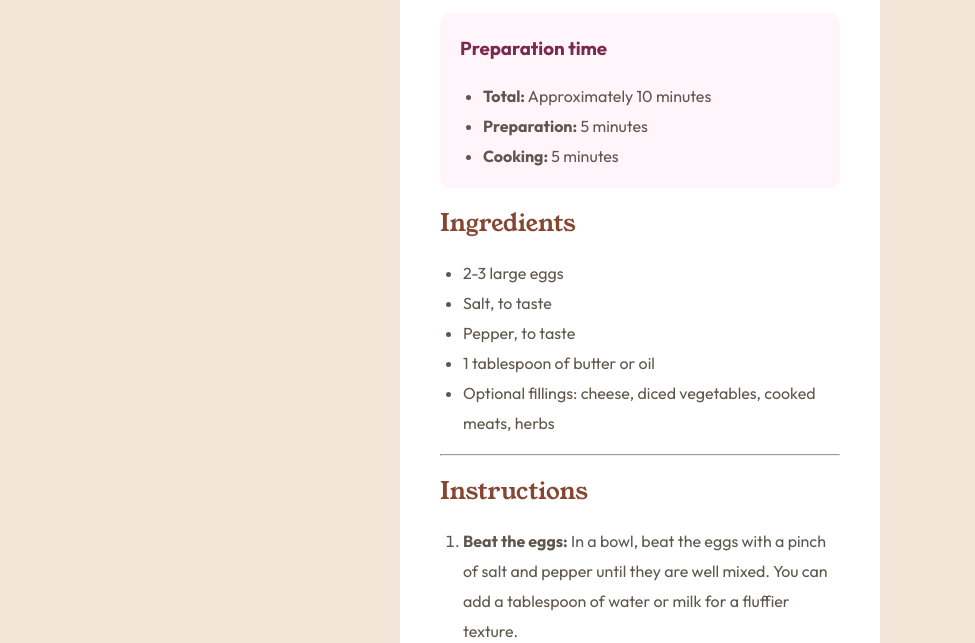
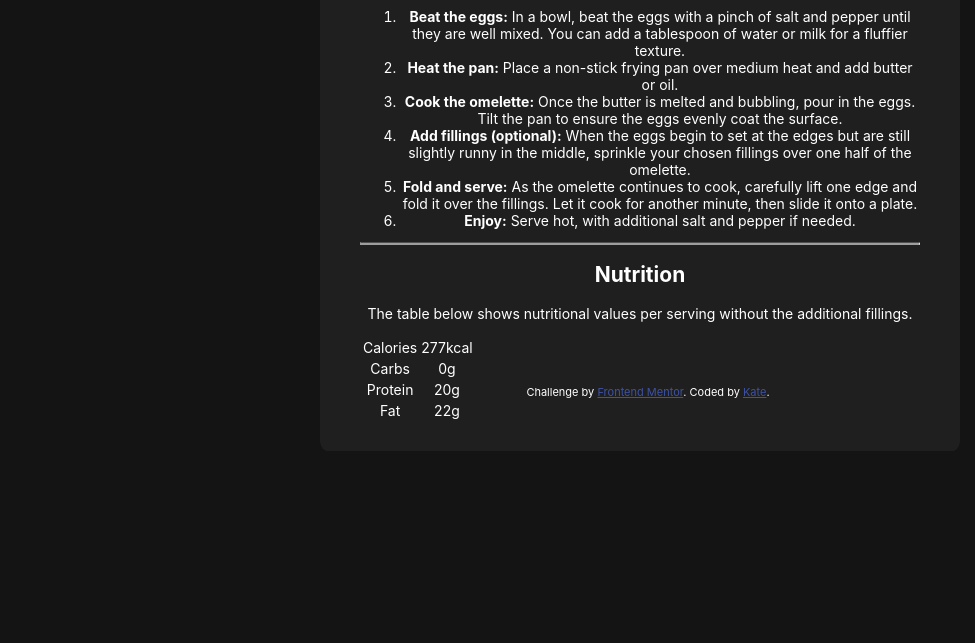
Before and after one commit to kateahn6/recipe-page, a plain HTML site: page index.html in a window 1280 px wide. Shown: the part 409-1052 px from the top of the page, without its empty margins (0-975 px from the left). After the commit the page ends 860 px from the top, so only its background shows below. Drawn offline with Linux system fonts and the light colour scheme.

Commit message:
Add files via upload

```diff
--- a/style.css
+++ b/style.css
@@ -1,98 +1,66 @@
-img{
-    display: block;
-    width: 100%;
-    height: auto;
-    margin: auto;
-    border-radius: 10px
+body{
+    background-color: hsl(0, 0%, 8%);
+    color: hsl(0, 0%, 100%);
+    font-family: 'Inter', sans-serif;
+    font-size: 14px;
+
 }
 
-body{
-    margin: 0px auto;
-    background-color: hsl(30, 54%, 90%);
-    display: flex;
-    padding: 0 400px;
-    font-size: 16px;
-    line-height: 30px;
-    font-family: "Outfit", sans-serif;
-    font-optical-sizing: auto;
-    font-weight: 400;
-    color: hsl(30, 10%, 34%)
+main{
+    position: absolute;
+    text-align: center;
+    top: 50%;
+    left: 50%;
+    transform: translate(-50%, -50%);
+    padding: 30px 40px;
+    border-radius: 10px;
+    background-color: hsl(0, 0%, 12%);
+
 }
 
- .main{
-    border-bottom: 1px solid hsl(30, 54%, 90%);
-    line-height: 1.8em;
+button{
+    display: flex;
+    width: 100%;
+    margin-bottom: 15px;
+    align-items: center;
+    justify-content: center;
+    padding: 15px;
+    border: none;
+    border-radius: 10px;
+    background-color: hsl(0, 0%, 20%);
+    color: white;
+    font-weight: 700;
+
 }
 
-table{
-    border: 0;
-    border-collapse: collapse;
-    width: 50%
+
+img{
+    border-radius: 50%;
+    width: 50%;
 }
 
-.name{
-    padding-left: 30px;
+footer{
+    bottom: 0;
+    position: fixed;
+    width: 100%;
+    height: 40px;
 }
 
-.num{
-    text-align: right;
-    color: hsl(14, 45%, 36%);
-    font-weight: bold;
-}
-
-ul{
-    padding: 0;
-    margin-left: 23px;
-    color: sl(30, 10%, 34%);
-}
-
-ol{
-    padding: 0;
-    margin-left: 23px;
-    color: hsl(30, 10%, 34%);
-}
-
-.prep{
-    background-color: hsl(330, 100%, 98%);
-    padding: 1px 20px;
-    border-radius: 10px;
-}
-
-td{
-    color: hsl(30, 10%, 34%);
-}
-
-p{
-    color: hsl(30, 10%, 34%)
+.p2{
+    font-weight: 700;
 }
 
 h3{
-    color: hsl(332, 51%, 32%);
-
+    color: hsl(75, 94%, 57%);
 }
 
-h2{
-    color: hsl(14, 45%, 36%);
-    font-family: "Young Serif", serif;
-    font-weight: 400;
-    font-style: normal;
+button:hover{
+    background-color: hsl(75, 94%, 57%);
+    color: black;
 }
 
-strong{
-    color: hsl(30, 10%, 34%)
+@media (min-width: 375px) and (max-width: 1440px) {
+    body {
+        background-color: hsl(0, 0%, 8%);
+    }
 }
-
-h1{
-
-    font-family: "Young Serif", serif;
-    font-weight: 400;
-    font-style: normal;
-    color: hsl(24, 5%, 18%)
-
-}
-
-#grid{
-    background-color: white;
-    padding: 30px 40px;
-    border-radius: 10px;
-}
```
